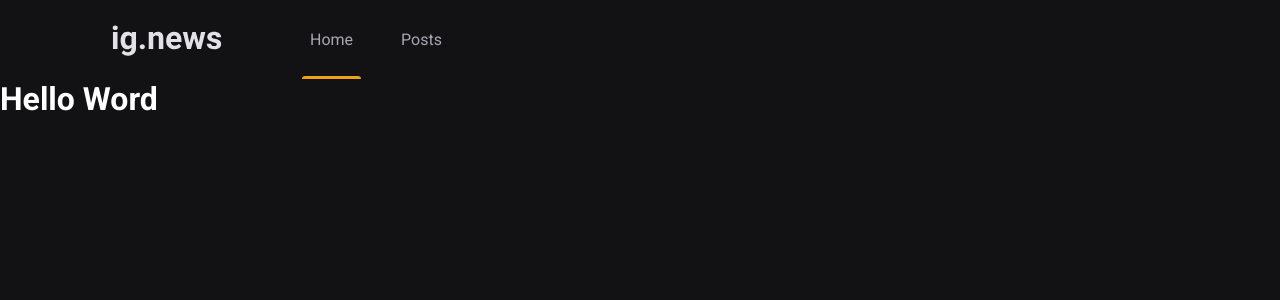
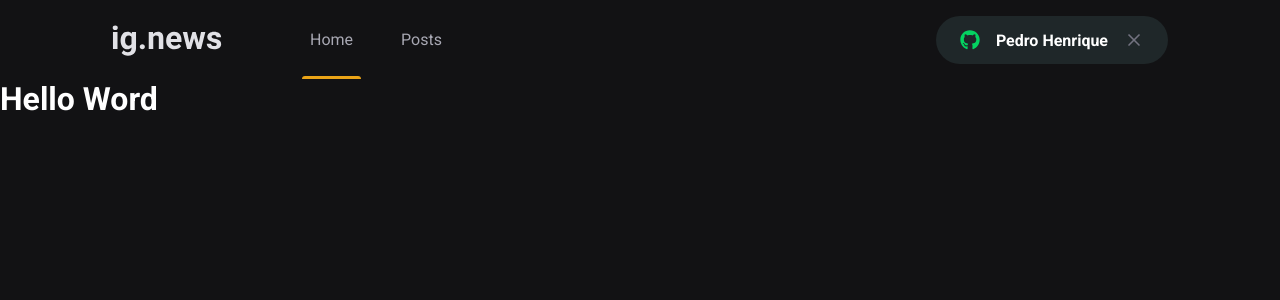
Before and after one commit to pedrokpdo/estrutura, a Next.js app: page / in a window 1280 px wide. Shown: the top 300 px of the page. Built offline with nearby package versions, Linux system fonts and the light colour scheme.

Commit message:
sign in button

```diff
--- a/package.json
+++ b/package.json
@@ -12,6 +12,7 @@
     "next": "12.1.2",
     "react": "17.0.2",
     "react-dom": "17.0.2",
+    "react-icons": "^4.3.1",
     "sass": "^1.49.9"
   },
   "devDependencies": {
--- a/src/components/Header/index.tsx
+++ b/src/components/Header/index.tsx
@@ -1,3 +1,4 @@
+import { SignInButton } from '../SignInButton'
 import styles from './styles.module.scss'
 
 export function Header() {
@@ -9,6 +10,7 @@
                     <a className={styles.active} href="">Home</a>
                     <a href="">Posts</a>
                 </nav>
+                <SignInButton />
             </div>
         </header>
     )
--- a/src/components/Header/styles.module.scss
+++ b/src/components/Header/styles.module.scss
@@ -48,4 +48,7 @@
             }
         }
     }
+    button {
+        margin-left: auto;
+    }
 }
--- /dev/null
+++ b/src/components/SignInButton/index.tsx
@@ -0,0 +1,27 @@
+import styles from './styles.module.scss';
+import { FaGithub } from 'react-icons/fa';
+import { FiX } from 'react-icons/fi'
+
+export function SignInButton() {
+    const isUserLoggedIn = true
+
+    return isUserLoggedIn ? (
+        <button
+            type='button'
+            className={styles.signInButton}
+        >
+            <FaGithub color='#04d361' />
+            Pedro Henrique
+            <FiX color='#737380' className={styles.closeIcon} />
+        </button>
+    ) : (
+        <button
+            type='button'
+            className={styles.signInButton}
+        >
+            <FaGithub color='#eba417' />
+            Sign with github
+        </button>
+    )
+
+}
--- /dev/null
+++ b/src/components/SignInButton/styles.module.scss
@@ -0,0 +1,32 @@
+.signInButton {
+    height: 3rem;
+    border-radius: 3rem;
+    background: var(--gray-850);
+    border: 0;
+    padding: 0 1.5rem;
+
+    display: flex;
+    align-items: center;
+    justify-content: center;
+
+    color: var(--white);
+    font-weight: bold;
+
+    svg {
+        width: 20px;
+        height: 20px;
+    }
+    svg:first-child {
+        margin-right: 1rem;
+    }
+    svg.closeIcon {
+        margin-left: 1rem;
+    }
+
+    transition:filter 0.2s ;
+
+    &:hover {
+        filter: brightness(0.8);
+    }
+
+}
--- a/src/styles/global.scss
+++ b/src/styles/global.scss
@@ -20,6 +20,7 @@
   --gray-100: #e1e1e6;
   --gray-300: #a8a8b3;
   --gray-800: #29292e;
+  --gray-850: #1f2729;
   --gray-900: #121214;
 
   --cyan-500: #61dafb;
```
Also changed, not shown: 1 other file (tests, documents, lock files or other folders).
